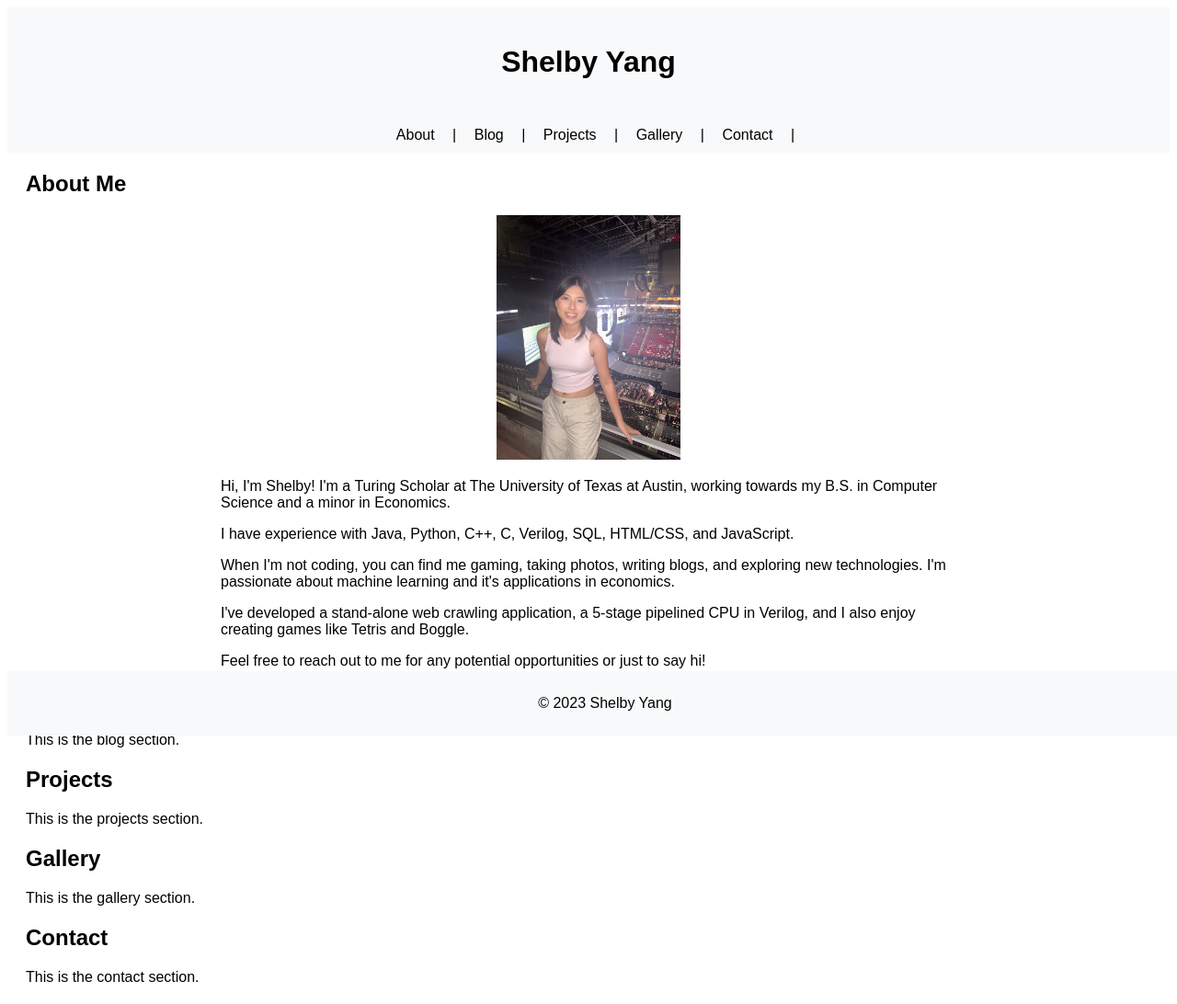
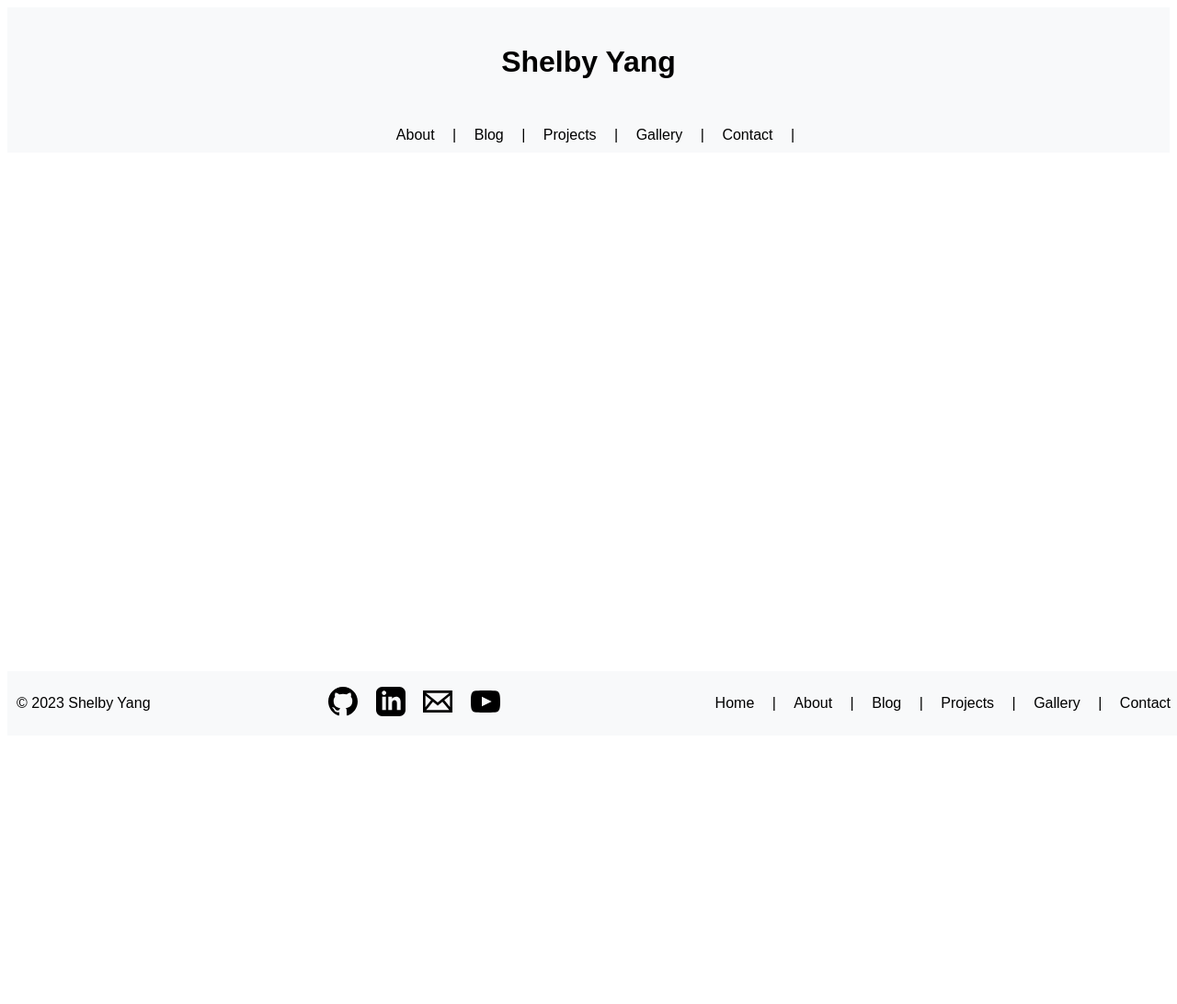
Before and after one commit to Wilye/shelbyyang.com, a plain HTML site: page index.html in a window 1280 px wide. Shown: the whole page at 92% size. After the commit the page ends 800 px from the top, so only its background shows below. Drawn offline with Linux system fonts and the light colour scheme.

Commit message:
separated into about page, reformatted index.html

```diff
--- a/index.html
+++ b/index.html
@@ -1,6 +1,7 @@
 <!DOCTYPE html>
-<html>
+<html lang="en">
 <head>
+    <meta charset="utf-8">
     <title>Shelby Yang</title>
     <link rel="stylesheet" type="text/css" href="styles.css">
 </head>
@@ -9,45 +10,47 @@
         <h1>Shelby Yang</h1>
     </header>
     <nav>
-        <a href="#about">About</a> |
-        <a href="#blog">Blog</a> |
-        <a href="#projects">Projects</a> |
-        <a href="#gallery">Gallery</a> |
-        <a href="#contact">Contact</a> |
+        <a href="about.html">About</a> |
+        <a href="blog.html">Blog</a> |
+        <a href="projects.html">Projects</a> |
+        <a href="gallery.html">Gallery</a> |
+        <a href="contact.html">Contact</a> |
     </nav>
     <div id="content">
-        <section id="about">
-            <h2>About Me</h2>
-            <div class="about-content">
-                <img src="images/IMG_8016.jpg" alt="Photo of Shelby Yang" class="about-photo">
-                <div class="about-text">
-                    <p>Hi, I'm Shelby! I'm a Turing Scholar at The University of Texas at Austin, working towards my B.S. in Computer Science and a minor in Economics.</p>
-                    <p>I have experience with Java, Python, C++, C, Verilog, SQL, HTML/CSS, and JavaScript.</p>
-                    <p>When I'm not coding, you can find me gaming, taking photos, writing blogs, and exploring new technologies. I'm passionate about machine learning and it's applications in economics.</p>
-                    <p>I've developed a stand-alone web crawling application, a 5-stage pipelined CPU in Verilog, and I also enjoy creating games like Tetris and Boggle.</p>
-                    <p>Feel free to reach out to me for any potential opportunities or just to say hi!</p>
-                </div>
-            </div>
-        </section>
-        <section id="blog">
-            <h2>Blog</h2>
-            <p>This is the blog section.</p>
-        </section>
-        <section id="projects">
-            <h2>Projects</h2>
-            <p>This is the projects section.</p>
-        </section>
-        <section id="gallery">
-            <h2>Gallery</h2>
-            <p>This is the gallery section.</p>
-        </section>
-        <section id="contact">
-            <h2>Contact</h2>
-            <p>This is the contact section.</p>
-        </section>
+        <div id="typing-text"></div>
     </div>
     <footer>
-        <p>© 2023 Shelby Yang</p>
+        <div id="footer-content">
+            <p>© 2023 Shelby Yang</p>
+            <div id="social-icons">
+                <a href="https://github.com/Wilye" target="_blank">
+                    <svg xmlns="http://www.w3.org/2000/svg" width="24" height="24" viewBox="0 0 24 24">
+                        <path d="M12 0c-6.626 0-12 5.373-12 12 0 5.302 3.438 9.8 8.207 11.387.599.111.793-.261.793-.577v-2.234c-3.338.726-4.033-1.416-4.033-1.416-.546-1.387-1.333-1.756-1.333-1.756-1.089-.745.083-.729.083-.729 1.205.084 1.839 1.237 1.839 1.237 1.07 1.834 2.807 1.304 3.492.997.107-.775.418-1.305.762-1.604-2.665-.305-5.467-1.334-5.467-5.931 0-1.311.469-2.381 1.236-3.221-.124-.303-.535-1.524.117-3.176 0 0 1.008-.322 3.301 1.23.957-.266 1.983-.399 3.003-.404 1.02.005 2.047.138 3.006.404 2.291-1.552 3.297-1.23 3.297-1.23.653 1.653.242 2.874.118 3.176.77.84 1.235 1.911 1.235 3.221 0 4.609-2.807 5.624-5.479 5.921.43.372.823 1.102.823 2.222v3.293c0 .319.192.694.801.576 4.765-1.589 8.199-6.086 8.199-11.386 0-6.627-5.373-12-12-12z"/>
+                    </svg>
+                </a>
+                <a href="https://www.linkedin.com/in/shelbyyang" target="_blank">
+                    <svg xmlns="http://www.w3.org/2000/svg" width="24" height="24" viewBox="0 0 24 24">
+                        <path d="M19 0h-14c-2.761 0-5 2.239-5 5v14c0 2.761 2.239 5 5 5h14c2.762 0 5-2.239 5-5v-14c0-2.761-2.238-5-5-5zm-11 19h-3v-11h3v11zm-1.5-12.268c-.966 0-1.75-.79-1.75-1.764s.784-1.764 1.75-1.764 1.75.79 1.75 1.764-.783 1.764-1.75 1.764zm13.5 12.268h-3v-5.604c0-3.368-4-3.113-4 0v5.604h-3v-11h3v1.765c1.396-2.586 7-2.777 7 2.476v6.759z"/></svg>
+                </a>
+                <a href="mailto:shelbyyang.23@gmail.com" target="_blank">
+                    <svg xmlns="http://www.w3.org/2000/svg" width="24" height="24" viewBox="0 0 24 24">
+                        <path d="M0 3v18h24v-18h-24zm6.623 7.929l-4.623 5.712v-9.458l4.623 3.746zm-4.141-5.929h19.035l-9.517 7.713-9.518-7.713zm5.694 7.188l3.824 3.099 3.83-3.104 5.612 6.817h-18.779l5.513-6.812zm9.208-1.264l4.616-3.741v9.348l-4.616-5.607z"/></svg>
+                </a>
+                <a href="https://www.youtube.com/@shelbyyang" target="_blank">
+                    <svg xmlns="http://www.w3.org/2000/svg" width="24" height="24" viewBox="0 0 24 24">
+                        <path d="M19.615 3.184c-3.604-.246-11.631-.245-15.23 0-3.897.266-4.356 2.62-4.385 8.816.029 6.185.484 8.549 4.385 8.816 3.6.245 11.626.246 15.23 0 3.897-.266 4.356-2.62 4.385-8.816-.029-6.185-.484-8.549-4.385-8.816zm-10.615 12.816v-8l8 3.993-8 4.007z"/></svg>
+                </a>
+            </div>
+            <nav>
+                <a href="index.html">Home</a> |
+                <a href="about.html">About</a> |
+                <a href="blog.html">Blog</a> |
+                <a href="projects.html">Projects</a> |
+                <a href="gallery.html">Gallery</a> |
+                <a href="contact.html">Contact</a>
+            </nav>
+        </div>
     </footer>
+    <script src="typing-text.js"></script>
 </body>
 </html>
--- a/styles.css
+++ b/styles.css
@@ -1,5 +1,6 @@
 body{
     font-family: Arial, sans-serif;
+    margin-bottom: 80px;
 }
 header {
     background-color: #f8f9fa;
@@ -47,3 +48,75 @@
     margin: 0 auto; /* Center the text */
     text-align: left; /* Left-align the text */
 }
+
+.about-footer-content {
+
+}
+#header-content {
+    display: flex;
+    justify-content: space-between;
+}
+
+#footer-content {
+    display: flex;
+    justify-content: space-between;
+    align-items: center;
+}
+
+#footer-content nav {
+    order: 2;
+}
+
+#footer-content #social-icons {
+    order: 1;
+}
+#social-icons svg {
+    height: 32px;
+    width: 32px;
+    margin-right: 15px;
+}
+
+#social-icons a {
+    text-decoration: none;
+}
+
+#content {
+    padding-bottom: 80px;
+    display: flex;
+    flex-direction: column;
+    justify-content: center;
+    align-items: center;
+    height: calc(100vh - 156.88 + 188);
+    font-size: 2em;
+}
+
+#typing-text {
+    text-align: center
+}
+
+/*
+#typing-text:after {
+    content: '';
+    display: inline-block;
+    width: 2px;
+    height: 1em;
+    margin-left: 2px;
+    vertical-align: -0.25em;
+    background-color: currentColor;
+    animation: cursor-blink 1s steps(1) infinite;
+}
+*/
+
+#cursor {
+    display: inline-block;
+    width: 2px;
+    height: 1em;
+    margin-left: 2px;
+    vertical-align: -0.25em;
+    background-color: currentColor;
+    animation: blink 1s steps(1) infinite;
+}
+
+@keyframes cursor-blink {
+    50% { opacity: 0; }
+}
```
